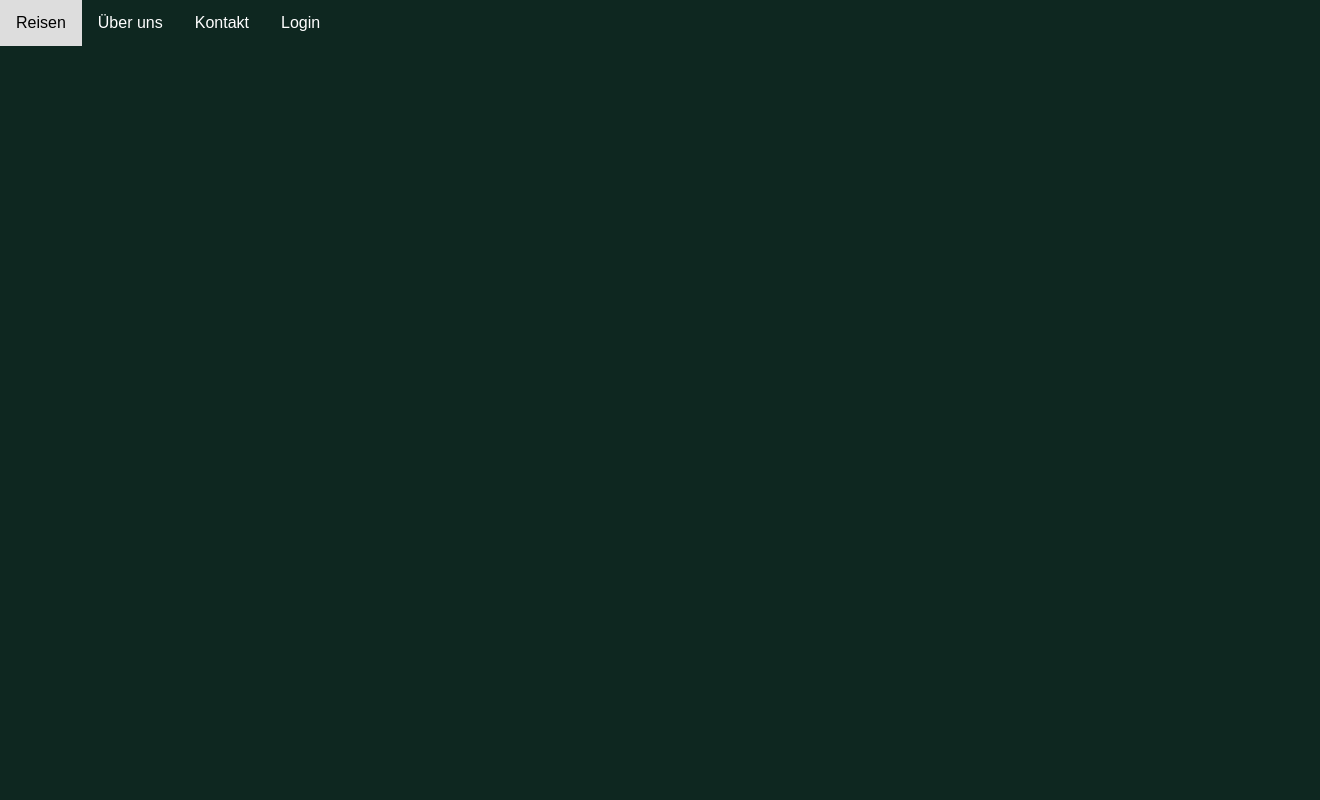
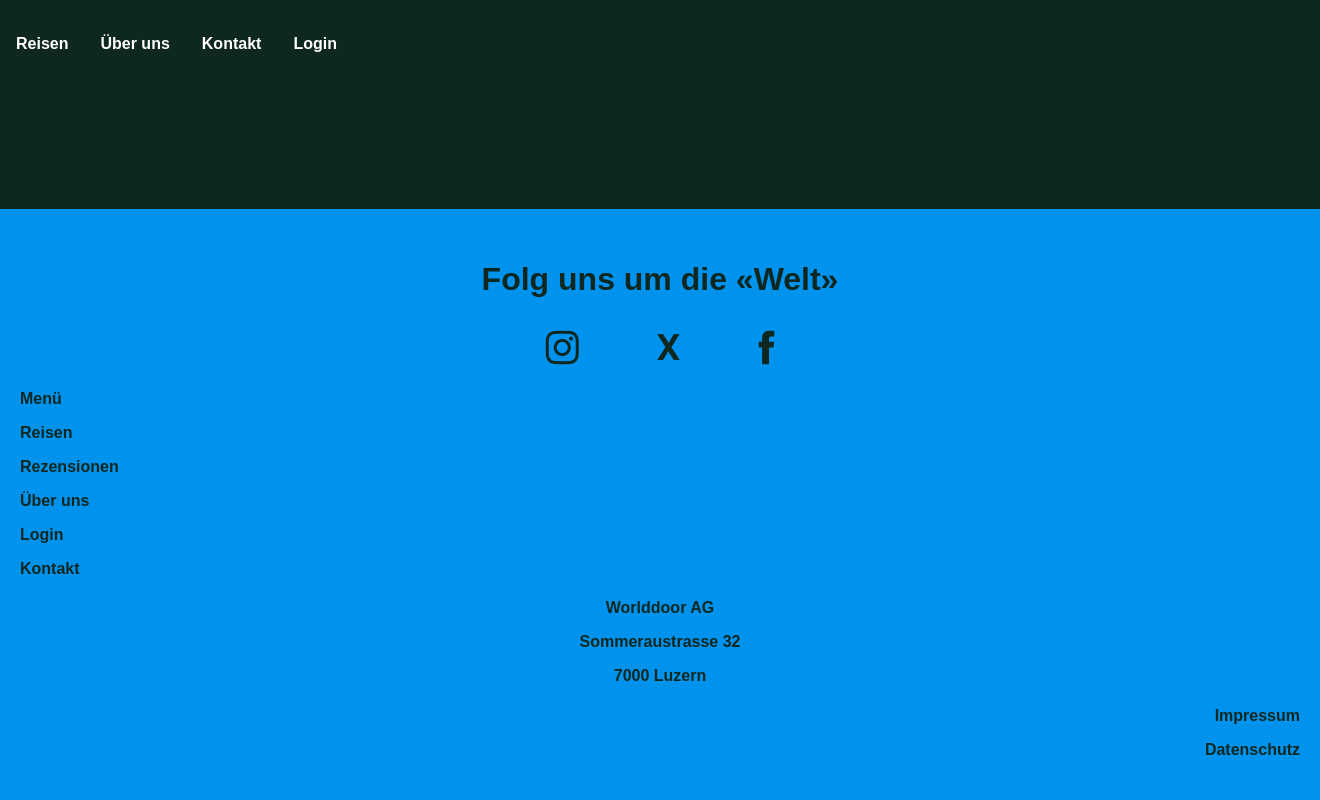
Before and after one commit to LGHoh/MMP23_3c_Worlddor, a plain HTML site: page index.html in a window 1280 px wide. Shown: the whole page, 1320 px wide, since content can reach past the window. Drawn offline with Linux system fonts and the light colour scheme.

Commit message:
Header & Footer Grundgerüst

```diff
--- a/index.html
+++ b/index.html
@@ -5,7 +5,7 @@
     <meta name="viewport" content="width=device-width, initial-scale=1.0">
     <style>
         body {
-          font-family: Arial, sans-serif;
+          font-family: "poppins", sans-serif;
           margin: 0;
           padding: 0;
           box-sizing: border-box;
@@ -25,8 +25,7 @@
         }
 
         .navbar a:hover {
-          background-color: #ddd;
-          color: black;
+          color: #E187F0;
         }
 
         @media (max-width: 600px) {
@@ -36,22 +35,92 @@
             text-align: left;
           }
         }
+
+
+
+
+        .footer {
+            background-color:#0093ED;
+            color:#0E2720;
+            text-align: center;
+            padding: 20px;
+            position: absolute;
+            bottom: 0;
+            width: 100%;
+        }
+
+
       </style>
+
+<style>
+  .left-align-text {
+    text-align: left;
+  }
+</style>
+
+<style>
+  .right-align-text {
+    text-align: right;
+  }
+</style>
+
+<style>
+  .center-align-text {
+    text-align:center;
+  }
+</style>
+
     <title>Document</title>
 
 </head>
 <body style="background-color:#0E2720 ;">
     <header>
         <div class="navbar">
-            <a href="#home">Reisen</a>
-            <a href="#about">Über uns</a>
-            <a href="#services">Kontakt</a>
-            <a href="#contact">Login</a>
+          <h4>
+            <a href="#reisen">Reisen</a>
+            <a href="#überuns">Über uns</a>
+            <a href="#kontakt">Kontakt</a>
+            <a href="#login">Login</a>
+          </h4>
           </div>
 
 
-        </div>
-    </header>
+         </header>
+
+
+
+
+    <div class="footer">
+      <h1><p>Folg uns um die «Welt»</p></h1>
+      <p><img src="Assets/SOME.png" alt="Instagram X Facebook Logo"></p>
+
+      <div class="left-align-text">
+      <h4>
+      <p>Menü</p>
+      <p>Reisen</p>
+      <p>Rezensionen</p>
+      <p>Über uns</p>
+      <p>Login</p>
+      <p>Kontakt</p>
+      </h4>
+    </div>
+
+    <div class="center-align-text">
+      <h4>
+      <p>Worlddoor AG</p>
+      <p>Sommeraustrasse 32</p>
+      <p>7000 Luzern</p>
+    </h4>
+    </div>
+
+    <div class="right-align-text">
+      <h4>
+      <p>Impressum</p>
+      <p>Datenschutz</p>
+    </h4>
+    </div>
+
+  </div>
 
 </body>
 </html>
--- a/style.css
+++ b/style.css
@@ -2,3 +2,39 @@ menu {
     display: flex;
 }
 body {background-color: 0E2720;}
+
+h1{
+    font-family: "poppins";
+    font-weight: 200;
+    font-size: 100px;
+}
+
+h2{
+    font-family: "poppins";
+    font-weight: 300;
+    font-size: 80px;
+}
+
+h3{
+    font-family: "poppins";
+    font-weight: 300;
+    font-size: 40px;
+}
+
+h4{
+    font-family: "poppins";
+    font-weight: 600;
+    font-size: 37px;
+}
+
+h5{
+    font-family: "poppins";
+    font-weight: 400;
+    font-size: 20px;
+}
+
+h6{
+    font-family: "poppins";
+    font-weight: 400;
+    font-size: 14px;
+}
```
Also changed, not shown: Assets/SOME.png (added), Logos/Logo_Mid_Beige.svg (added), Logos/Logo_Mid_Blau.svg (added), Logos/Logo_Mid_Dunkelgrün.svg (added), Logos/Logo_Mid_Lavendel.svg (added), Logos/Logo_Tagline_Schwarz.svg (added).
